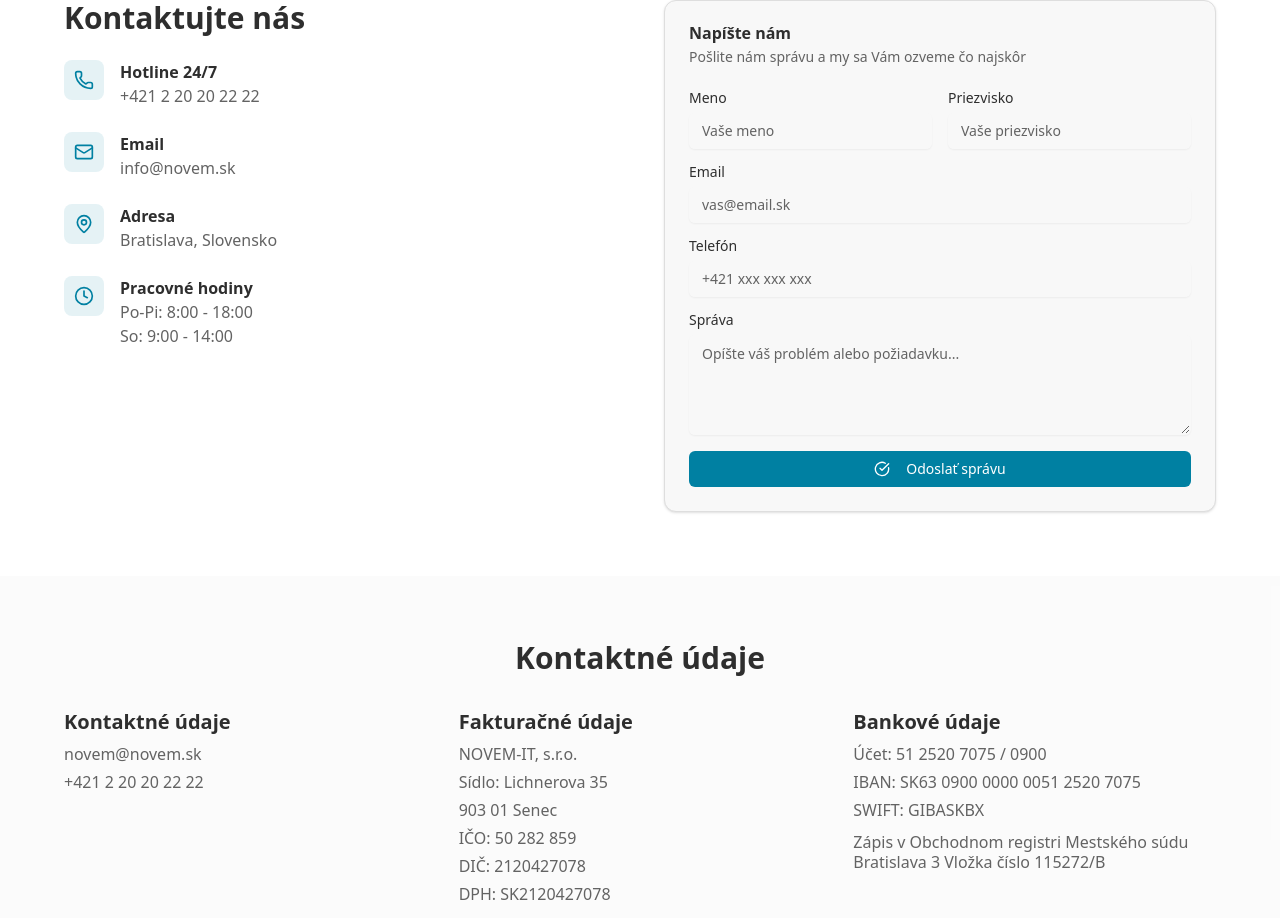
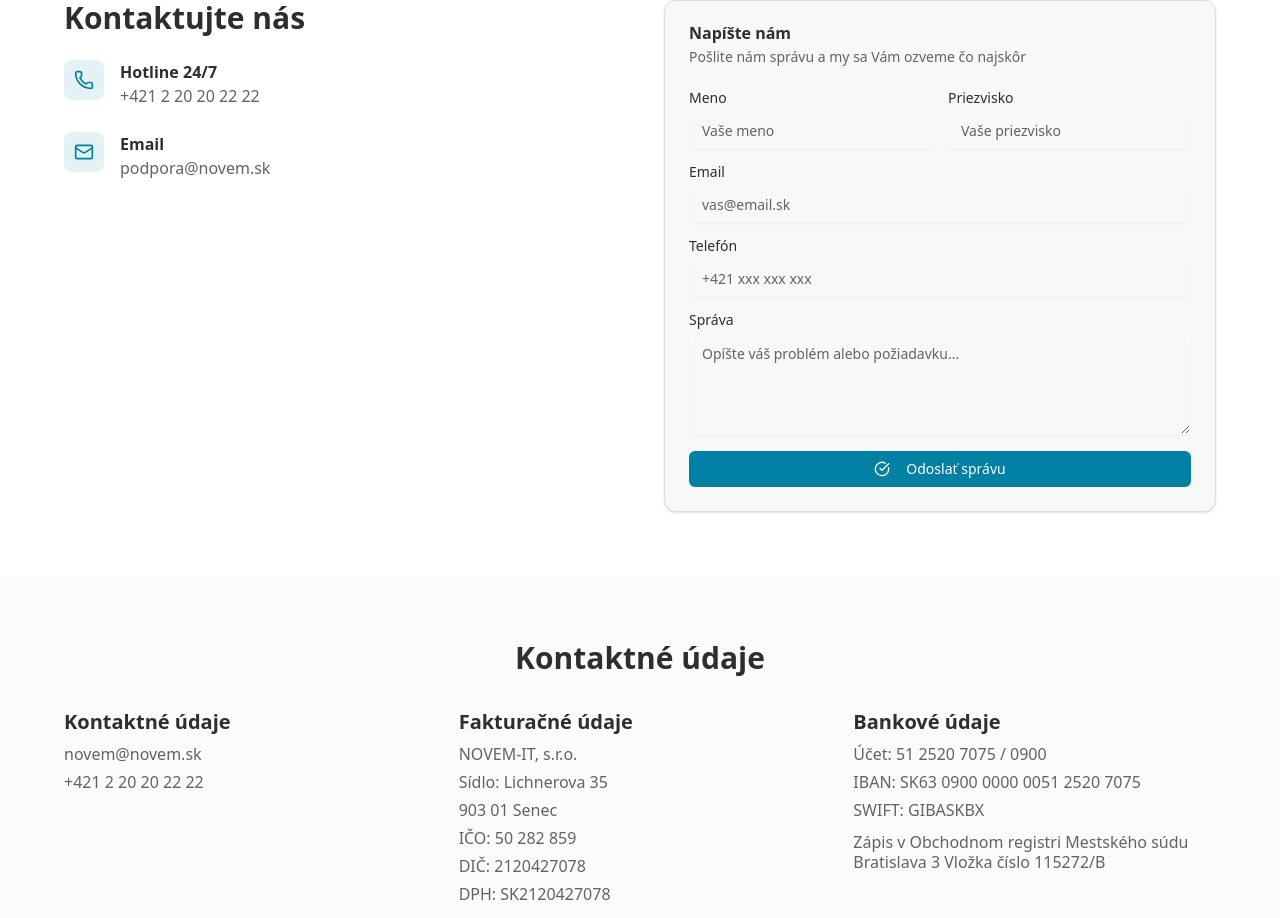
Before and after one commit to brunovskyoliver/website_novem, a Next.js app: page / in a window 1280 px wide. Shown: the part 1447-2365 px from the top of the page. Built offline with nearby package versions, Linux system fonts and the light colour scheme.

Commit message:
Prepare for Vercel deployment

```diff
--- a/src/app/page.tsx
+++ b/src/app/page.tsx
@@ -194,26 +194,7 @@
                   </div>
                   <div>
                     <h3 className="font-semibold text-foreground">Email</h3>
-                    <p className="text-muted-foreground">info@novem.sk</p>
-                  </div>
-                </div>
-                <div className="flex items-start space-x-4">
-                  <div className="w-10 h-10 bg-primary/10 rounded-lg flex items-center justify-center flex-shrink-0">
-                    <MapPin className="h-5 w-5 text-primary" />
-                  </div>
-                  <div>
-                    <h3 className="font-semibold text-foreground">Adresa</h3>
-                    <p className="text-muted-foreground">Bratislava, Slovensko</p>
-                  </div>
-                </div>
-                <div className="flex items-start space-x-4">
-                  <div className="w-10 h-10 bg-primary/10 rounded-lg flex items-center justify-center flex-shrink-0">
-                    <Clock className="h-5 w-5 text-primary" />
-                  </div>
-                  <div>
-                    <h3 className="font-semibold text-foreground">Pracovné hodiny</h3>
-                    <p className="text-muted-foreground">Po-Pi: 8:00 - 18:00</p>
-                    <p className="text-muted-foreground">So: 9:00 - 14:00</p>
+                    <p className="text-muted-foreground">podpora@novem.sk</p>
                   </div>
                 </div>
               </div>
```
